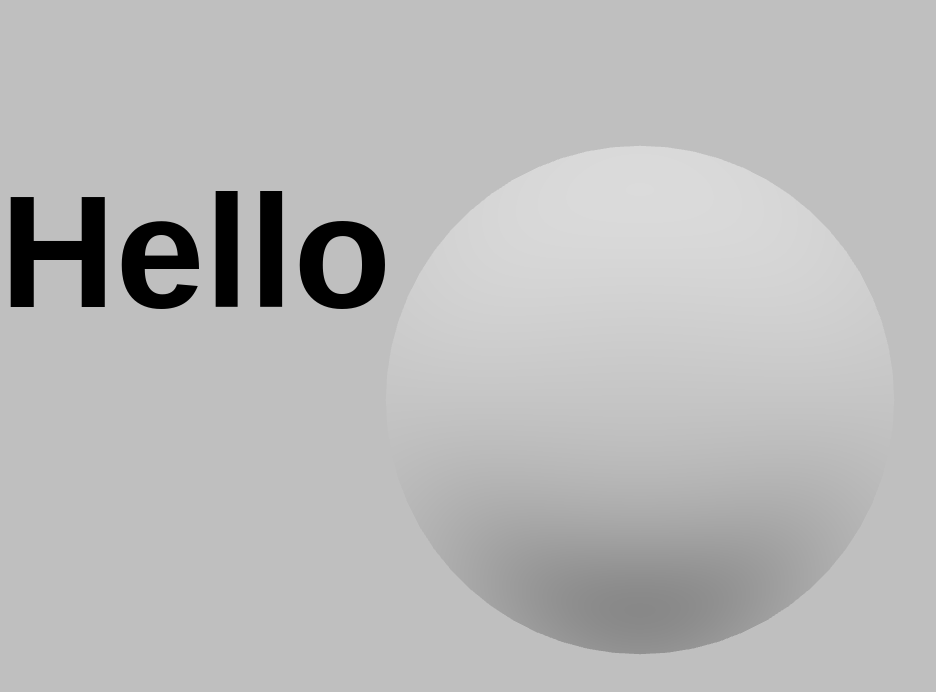
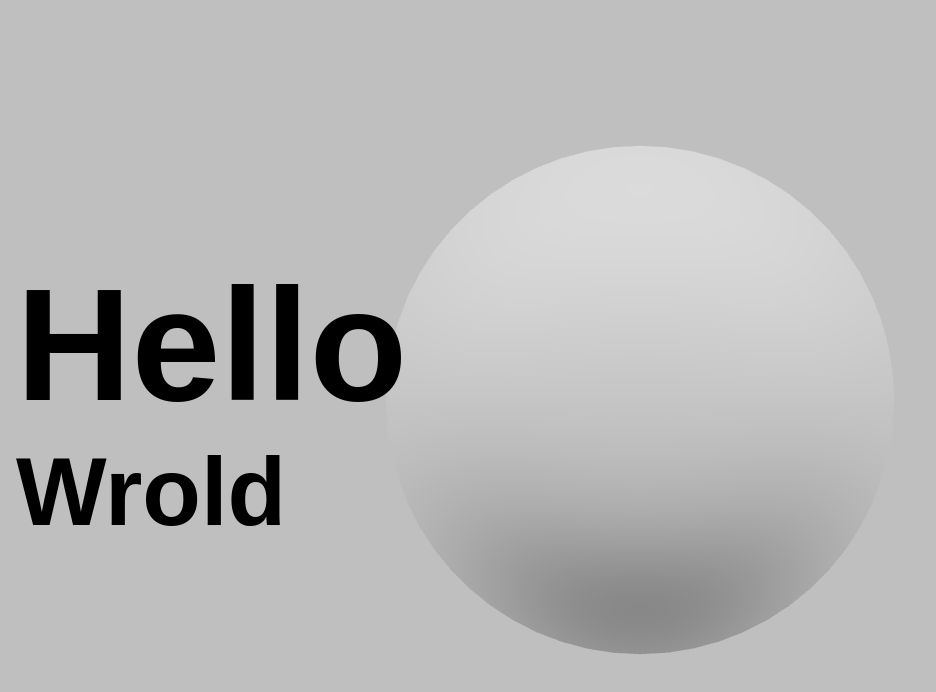
Before and after one commit to ysuzand/portfolio, a React (Vite) app: page / in a window 1280 px wide. Shown: the top 692 px of the page, without its empty margins (0-936 px from the left). Built offline with nearby package versions, Linux system fonts and the light colour scheme.

Commit message:
adjust animation, add info

```diff
--- a/src/components/sections/Section.module.scss
+++ b/src/components/sections/Section.module.scss
@@ -1,10 +1,58 @@
+.title,
+.text,
+.transText {
+    font-weight: 800;
+}
+
 .title {
-    color: black;
-    font-weight: 800;
     font-size: 10rem;
+    margin: 0;
+}
+
+.text {
+    font-size: 6rem;
+    margin: 0;
+}
+
+.subTitle {
+    font-size: 4rem;
     font-family: sans-serif;
+    margin: 0;
+}
+
+.sectionsContainer {
+    scroll-snap-type: y mandatory;
 }
 
 .section {
-    height: 100vh;
+    display: flex;
+    flex-direction: column;
+    min-height: 100vh;
+    scroll-snap-align: center;
+    padding-left: 1rem;
+
+    &.alignMiddle {
+        justify-content: center;
+    }
+
+    &.alignTop {
+        justify-content: flex-start;
+    }
+
+    &.alignBottom {
+        justify-content: flex-end;
+    }
 }
+
+.transSection {
+    opacity: 0;
+    transition: opacity 1s ease-in;
+
+    &.visible {
+        opacity: 1;
+    }
+}
+
+.pb {
+    padding-bottom: 3rem;
+}
--- a/src/components/sections/SectionBottom.tsx
+++ b/src/components/sections/SectionBottom.tsx
@@ -1,10 +1,12 @@
-import { memo } from 'react';
+import { memo, forwardRef } from 'react';
+import { css } from '@/utils';
 import st from './Section.module.scss';
 
-const SectionBottom = () => (
-<section className={st.section}>
-    <h2 className={st.title}>here!</h2>
+const SectionBottom = forwardRef<HTMLElement, {isInView: boolean}>(({isInView}, ref) => {
+    return (
+<section className={css(st.section, st.alignBottom, st.transSection, isInView && st.visible)} ref={ref}>
+    <h2 className={css(st.subTitle, st.pb)}>Thank you.</h2>
 </section>
-)
+)})
 
 export default memo(SectionBottom)
--- a/src/components/sections/SectionMiddle.tsx
+++ b/src/components/sections/SectionMiddle.tsx
@@ -1,11 +1,39 @@
 import { memo, forwardRef } from 'react';
+import { css } from '@/utils';
 import st from './Section.module.scss';
 
-const SectionMiddle = forwardRef<HTMLElement, {isInView: boolean}>(({isInView}, ref) => (
-<section className={st.section} ref={ref}>
-    <h2 className={st.title}>I am</h2>
-    {isInView ? 'visible' : 'invisible'}
+const SectionMiddle = forwardRef<HTMLElement, {isInView: boolean}>(({isInView}, ref) => {
+    return (
+<section className={css(st.section, st.alignMiddle, st.transSection, isInView && st.visible)} ref={ref}>
+    <h2 className={css(st.subTitle)}>Hands-on experience</h2>
+    <ul>
+        <li>
+            As Work
+            <ul>
+                <li>React.js & Next.js</li>
+                <li>Vue.js, Vuex</li>
+                <li>TypeScript</li>
+                <li>Apollo / GraphQL</li>
+                <li>REST API</li>
+                <li>Storybook</li>
+                <li>Jest, Testing-library, Cypress</li>
+                <li>Cloud environment: AWS</li>
+                <li>Web Accessibility</li>
+                <li>SEO</li>
+            </ul>
+        </li>
+        <li>
+            As Hobby
+            <ul>
+                <li>JavaScript</li>
+                <li>Redux</li>
+                <li>Node.js</li>
+                <li>NoSQL & SQL</li>
+                <li>Github actions</li>
+            </ul>
+        </li>
+    </ul>
 </section>
-))
+)})
 
 export default memo(SectionMiddle)
--- a/src/components/sections/SectionTop.tsx
+++ b/src/components/sections/SectionTop.tsx
@@ -1,9 +1,11 @@
 import { memo } from 'react';
+import { css } from '@/utils';
 import st from './Section.module.scss';
 
 const SectionTop = () => (
-<section className={st.section}>
+<section className={css(st.section, st.alignMiddle)}>
     <h1 className={st.title}>Hello</h1>
+    <p className={st.text}>Wrold</p>
 </section>
 )
 
--- a/src/components/sections/Sections.tsx
+++ b/src/components/sections/Sections.tsx
@@ -1,22 +1,24 @@
-import { memo, useEffect } from 'react';
+import { memo } from 'react';
 import { useInView } from 'react-intersection-observer';
 import SectionTop from './SectionTop';
 import SectionMiddle from './SectionMiddle';
 import SectionBottom from './SectionBottom';
+import st from './Section.module.scss'
 
 const Sections = () => {
-    const {ref: middleRef, inView} = useInView()
-
-    useEffect(() => {
-
-    }, [])
+    const {ref: middleRef, inView: middleIsInView} = useInView({
+        threshold: 0.6
+    })
+    const {ref: bottomRef, inView: bottomIsInView} = useInView({
+        threshold: 0.9
+    })
 
     return (
-    <>
+    <div className={st.sectionsContainer}>
         <SectionTop />
-        <SectionMiddle ref={middleRef} isInView={inView}/>
-        <SectionBottom />
-    </>
+        <SectionMiddle ref={middleRef} isInView={middleIsInView}/>
+        <SectionBottom ref={bottomRef} isInView={bottomIsInView}/>
+    </div>
 )};
 
 export default memo(Sections)
--- a/src/index.css
+++ b/src/index.css
@@ -1,8 +1,8 @@
 :root {
   color-scheme: light dark;
-  color: rgba(217, 211, 202, 0.87);
+  color: black;
   background-color: #bfbfbf;
-
+  font-family: sans-serif;
   font-synthesis: none;
   text-rendering: optimizeLegibility;
   -webkit-font-smoothing: antialiased;
--- a/src/models/Ball.tsx
+++ b/src/models/Ball.tsx
@@ -33,8 +33,8 @@ const Ball = () => {
         const index = data.offset;
 
         if (ballRef?.current) {
-            if (prevIndex.current < index) { // down
-                console.log('scroll down')
+            if (prevIndex.current < index) {
+                // scroll down
                 if (ballRef.current.position.z > -200) {
                 ballRef.current.position.z -= 1;
                 ballRef.current.position.x += 1;
@@ -44,7 +44,7 @@ const Ball = () => {
             }
 
             if (prevIndex.current > index){
-                console.log('scroll up')
+                // scroll up
                 if (ballRef.current.position.z <= originalZ.current) {
                     ballRef.current.position.z += 1;
                     ballRef.current.position.x -= 1;
--- a/src/models/Panel.tsx
+++ b/src/models/Panel.tsx
@@ -9,7 +9,7 @@ const Panel = () => {
     const scroll = useScroll()
 
     const config = useMemo(() => {
-        const position: Vector3 = [-1.5, -1, 0];
+        const position: Vector3 = [-1.5, 0, 0];
         const rotation: Euler = [Math.PI / 3, 0, 0.5];
 
         return {
@@ -20,15 +20,17 @@ const Panel = () => {
     }, []);
 
     useFrame(() => {
-        const index = scroll.offset;
+        const offset = scroll.offset;
+        const index = Math.floor(offset * 10)
 
-        if (scroll.offset < 0.6) {
+        if (offset < 0.6) {
             if (index !== 0) {
-                if (panelRef?.current && panelRef.current.rotation.x > 0) {
-                    console.log(panelRef.current.rotation.x)
+                // Rotate the panel
+                if (index >= 2 && panelRef?.current && panelRef.current.rotation.x > 0) {
                     panelRef.current.rotation.x -= 0.05;
                 }
             } else {
+                // Back to initial position.
                 if (panelRef?.current && panelRef.current.rotation?.x < Math.PI / 2) {
                     panelRef.current.rotation.x += 0.1;
                 }
--- /dev/null
+++ b/src/utils/index.ts
@@ -0,0 +1,3 @@
+export function css(...arg: (string | boolean)[]) {
+    return arg.filter(Boolean).join(' ');
+}
```
